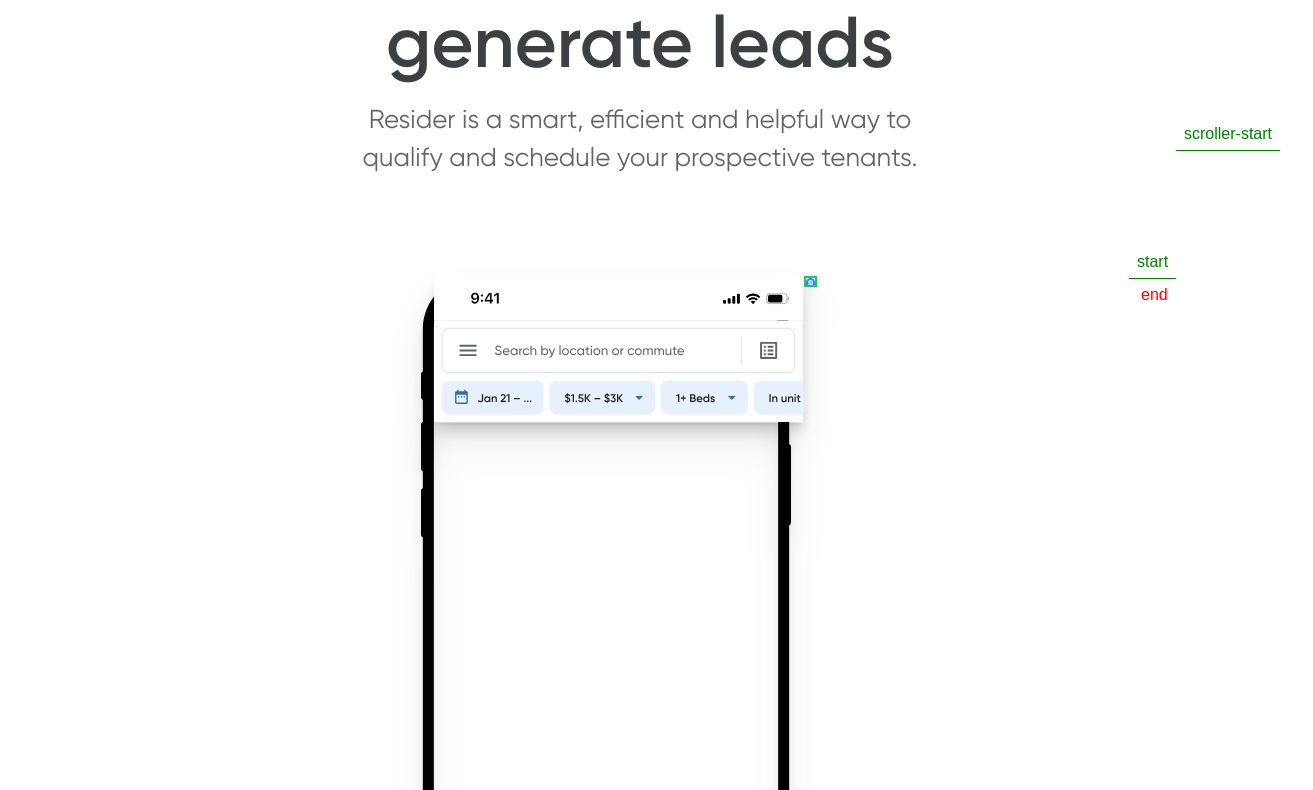
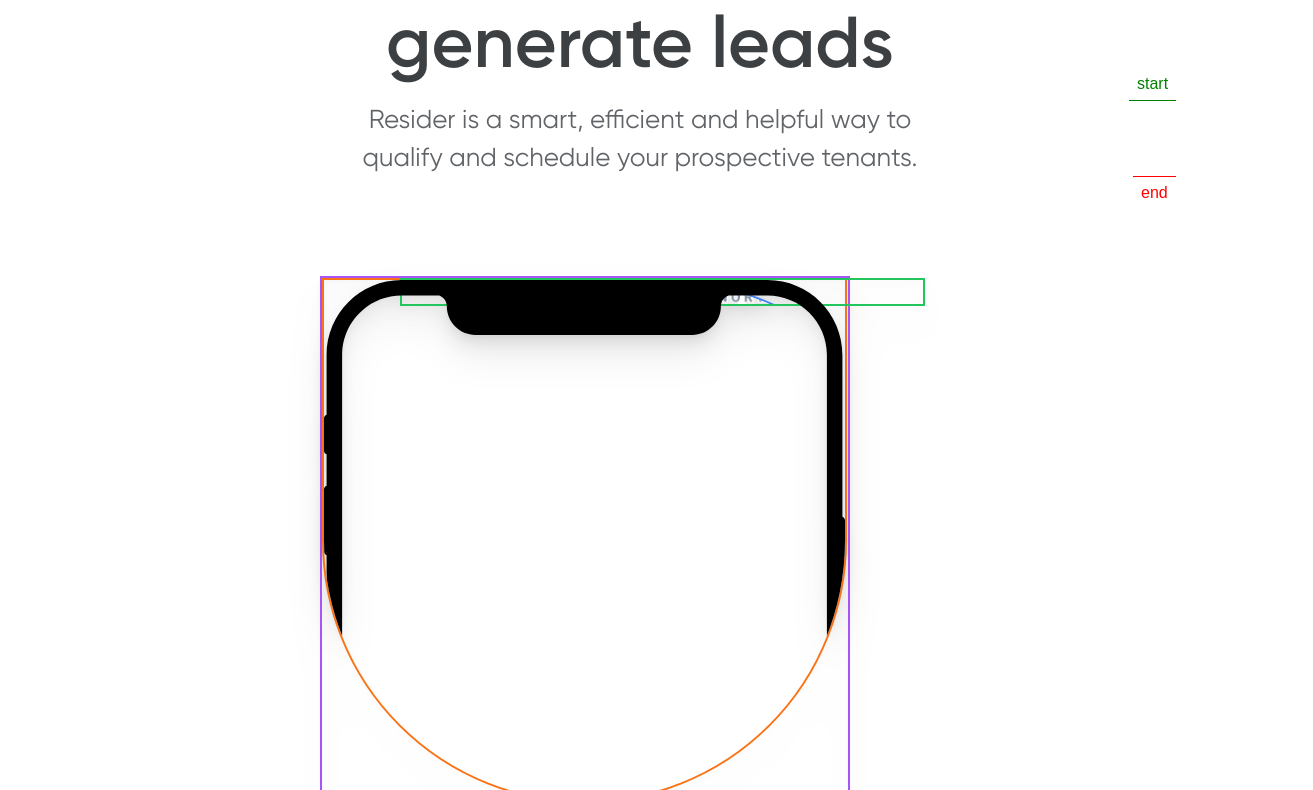
Before and after one commit to mcgrealife/landing-property, a Next.js app: page / in a window 1280 px wide. Shown: the part 250-1040 px from the top of the page, 1313 px wide, since content can reach past the window. Built offline with nearby package versions, Linux system fonts and the light colour scheme; what @savvywombat/tailwindcss-grid-areas would draw is missing.

Commit message:
updated grid areas

```diff
--- a/pages/index.js
+++ b/pages/index.js
@@ -55,6 +55,7 @@ export default function Home() {
   const frameMask = useRef()
   const screen = useRef()
   const carousel = useRef()
+  const headerSubText = useRef()
 
 
 
@@ -82,33 +83,45 @@ export default function Home() {
 
     gsap.timeline({
       scrollTrigger: {
-        trigger: mapMask.current,
-        start: 'top 50%',
-        end: 'top 10%',
+        trigger: headerSubText.current,
+        start: 'top top',
+        // toggleActions: 'play pause reverse pause',
+        scrub: true,
         markers: true,
-        scrub: true,
       }
     })
-      .to(mapMask.current, {
-        width: '820px',
-        height: '820px',
+      .fromTo(mapMask.current, {
+        height: '525px',
+        width: '525px',
+        borderRadius: '769.01'
+      }, {
+        height: '844px',
+        width: '525px',
+      })
+      .from(wrapperMapMask.current, {
+        width: '525px',
+        borderRadius: '0'
+      }, 0)
+      .from(frameMask.current, {
+        height: '525px'
+      }, 0)
+    //   .to(mapMask.current, {
+    //     width: '820px',
+    //     height: '820px',
 
-      })
-      // .to(phoneMask.current, {
-      //   height: '820px',
-      //   width: '820px',
-      //   borderBottomLeftRadius: '0',
-      //   borderBottomRightRadius: '0'
+    //   })
+    //   // .to(phoneMask.current, {
+    //   //   height: '820px',
+    //   //   width: '820px',
+    //   //   borderBottomLeftRadius: '0',
+    //   //   borderBottomRightRadius: '0'
 
-      // }, 0)
-      .to(wrapperMapMask.current, {
-        width: '345px',
-        height: '800px',
-        // borderRadius: '10%'
-      }, '<10%')
-
-    // animate mapMaskScaleOfPhoneDiv across grid? to grid=row2? (where grid-row-1 is like 28px spacer). or use the -grid-end technique (negative)
-
+    //   // }, 0)
+    //   .to(wrapperMapMask.current, {
+    //     width: '345px',
+    //     height: '800px',
+    //     // borderRadius: '10%'
+    //   }, '<10%')
 
 
     gsap.to(headerShadow.current, {
@@ -121,18 +134,6 @@ export default function Home() {
       }
     })
 
-    // let tl = gsap.timeline({
-    //   scrollTrigger: {
-    //     trigger: phoneContainer.current,
-    //     start: 'top 148px',
-    //     end: "+=3100",
-    //     toggleActions: 'play, pause, reverse, pause',
-    //     pin: true,
-    //     scrub: 1,
-    //     // pinSpacing: "margin",
-
-    //   },
-    // })
 
     ScrollTrigger.matchMedia({
       "(min-width: 800px)": function () {
@@ -223,7 +224,7 @@ export default function Home() {
 
         <h1 className='mt-[24.49px] lg:mt-[24px] text-[rgba(60,64,67,1)] font-[700] text-[36px] lg:text-[72px] leading-[48px] lg:leading-[84px] tracking-[0.1px] max-w-[326px] lg:max-w-[639px]'>A <span className='text-[rgba(54,108,165,1)]'>better</span> way to generate leads</h1>
 
-        <p className='text-[rgba(96,99,103,1)] mt-[15.15px] lg:mt-[16px] text-[18px] lg:text-[26px] leading-[30px] lg:leading-[38px] max-w-[326px] lg:max-w-[579px]'>Resider is a smart, efficient and helpful way to qualify and schedule your prospective tenants.</p>
+        <p ref={headerSubText} className='text-[rgba(96,99,103,1)] mt-[15.15px] lg:mt-[16px] text-[18px] lg:text-[26px] leading-[30px] lg:leading-[38px] max-w-[326px] lg:max-w-[579px]'>Resider is a smart, efficient and helpful way to qualify and schedule your prospective tenants.</p>
 
 
       </div>
@@ -240,15 +241,13 @@ export default function Home() {
 
         {/* reduce complexity of grid-areas by scaling svgs (then only need to define mobile?)  */}
 
-        <div id="phone" ref={phone} className='grid grid-in-left lg:grid-in-middle max-w-[525px] grid-areas-phone grid-cols-phoneMobile lg:grid-cols-phoneDesktop  grid-rows-phoneMobile lg:grid-rows-phoneDesktop  ml-[24px] lg:ml-[0px] col-end-right h-full lg:justify-center overflow-auto will-change-transform frame-shadow'>
+        <div id="phone" ref={phone} className='grid grid-in-left lg:grid-in-middle grid-areas-phone grid-cols-phoneMobile lg:grid-cols-phoneDesktop  grid-rows-phoneMobile lg:grid-rows-phoneDesktop  ml-[24px] lg:ml-[0px] h-full col-end-right lg:justify-center frame-shadow border-2 border-purple-500'>
 
-          <div id="frameMask" ref={frameMask} className="w-full h-[456px] grid grid-areas-phoneWrapper grid-cols-phoneWrapperMobile lg:grid-cols-phoneWrapperDesktop grid-rows-phoneWrapperMobile lg:grid-rows-phoneWrapperDesktop">
-            <img id='frame' src="frame-hollow.svg" alt="frame" className=' w-full grid-in-phone' />
-          </div>
+          <div id="frameMask" ref={frameMask} className=" grid h-[843px] w-[525px] rounded-br-[769.01px] rounded-bl-[769.01px] grid-in-wrapper border-2 border-orange-500 overflow-hidden">
 
-          <div id="screen" ref={screen} className="grid grid-in-screen  grid-areas-screen grid-cols-screenMobile lg:grid-cols-screenDesktop grid-rows-screenMobile lg:grid-rows-screenDesktop">
+            <img id='frame' src="frame-hollow.svg" alt="frame" className=' w-full grid-in-frame z-20' />
 
-            {/* <img src="/map-4x.png" alt="map" className='grid-in-body pt-[101px] z-2 rounded-xl h-full object-cover' /> */}
+            <div id="screen" ref={screen} className="grid grid-in-screen  grid-areas-screen grid-cols-screenMobile lg:grid-cols-screenDesktop grid-rows-screenMobile lg:grid-rows-screenDesktop ">
 
               <img src="/status-search-filter.svg" alt="status"
                 className='grid-in-status z-2 shadow-lg w-full ' />
@@ -275,10 +274,12 @@ export default function Home() {
               <img src="/home.svg" alt="home" className=' grid-in-body justify-self-center self-end pb-[5.23px] z-20 w-[91px] lg:w-[123px]' />
 
             </div>
+          </div>
 
-          <div id="wrapperMapMask" ref={wrapperMapMask} className='grid-in-screen grid justify-center w-full overflow-hidden border-2 border-green-500'>
-            <div id="mapMask" ref={mapMask} className='w-[525x] h-[843px] justify-center grid justify-self-center rounded-full overflow-hidden border-2 border-blue-500' >
-              <img id='map' src="map.png" alt="map" className='object-none aspect-square justify-self-center' />
+
+          <div id="wrapperMapMask" ref={wrapperMapMask} className='grid-in-screen grid overflow-hidden border-2 border-green-500 rounded-[41px]'>
+            <div id="mapMask" ref={mapMask} className='w-[344px] h-[744px]  grid rounded-[41px] overflow-hidden border-2 border-blue-500' >
+              <img id='map' src="map.png" alt="map" className='object-cover  w-[1000px] h-[1000px]' />
             </div>
           </div>
         </div>
--- a/tailwind.config.js
+++ b/tailwind.config.js
@@ -17,14 +17,13 @@ module.exports = {
         // 'header header',
         'left right'
       ],
-      'phoneWrapper': [
-        'phone'
-      ]
-      ,
+
       'phone': [
-        'frameLeft frameTop frameRight',
-        'frameLeft screen frameRight',
-        'frameLeft frameBottom frameRight',
+        'wrapper wrapper wrapper wrapper wrapper',
+        'wrapper frame frame frame wrapper',
+        'wrapper frame screen frame wrapper',
+        'wrapper frame frame frame wrapper',
+        'wrapper wrapper wrapper wrapper wrapper',
       ],
       'screen': [
         'status',
@@ -34,20 +33,16 @@ module.exports = {
     gridTemplateColumns: {
       'desktop': '1fr min-content 1fr',
       'mobile': '1fr, 1fr',
-      'phoneWrapperMobile': '274px',
-      'phoneWrapperDesktop': '370px',
-      'phoneMobile': '9.5px 255px 9.5px',
-      'phoneDesktop': '13px 370px 13px',
+      'phoneMobile': '45.5px 9.5px 255px 9.5px 45.5px',
+      'phoneDesktop': '78px 13px 344px 13px 78px',
       'screenMobile': 'auto',
       'screenDesktop': 'auto'
     },
     gridTemplateRows: {
       'desktop': 'auto',
       'mobile': 'auto',
-      'phoneWrapperMobile': '568.39px',
-      'phoneWrapperDesktop': '767px',
-      'phoneMobile': '8px 552px 8px',
-      'phoneDesktop': '11px 745px 11px',
+      'phoneMobile': '28px 8px 552px 8px 49px',
+      'phoneDesktop': '28px 11px 745px 11px 49px',
       'screenMobile': '30px 522.5px',
       'screenDesktop': '40px 705px'
     },
```
Lines whose indentation alone changed are shown as unchanged.
